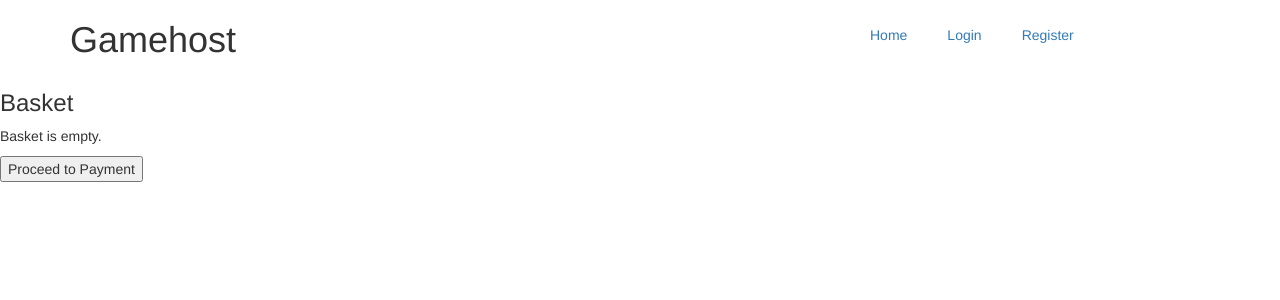
After one commit to nikohakanen/Gamehost, a Django app: page /checkout/ in a window 1280 px wide. The commit adds this page. Shown: the top 300 px of the page. Run offline with Django 3.2, Linux system fonts and the light colour scheme; parts of the project's set-up code (start-up, migrations or seed data) failed here and were passed over; some libraries are stand-ins or nearby versions.

Commit message:
Add checkout views

```diff
--- a/gamehost/templates/basket.html
+++ b/gamehost/templates/basket.html
@@ -5,6 +5,6 @@
 <div id="basket">
 {% include "basket_contents.html" %}
 </div>
-<button type="button">Checkout</button>
+<button type="button" onclick="location.href='{% url 'checkout' %}';">Checkout</button>
 
 {% endblock %}
--- a/gamehost/templates/basket_contents.html
+++ b/gamehost/templates/basket_contents.html
@@ -18,7 +18,9 @@
   <tr>
     <th>{{ game.name }}</th>
     <th>{{ game.price }} €</th>
-    <th> <button type="button" class="remove" id="{{ game.id }}">Remove</button> </th>
+    {% if modifiable %}
+      <th> <button type="button" class="remove" id="{{ game.id }}">Remove</button> </th>
+    {% endif %}
   </tr>
   {% endfor %}
   <tr>
--- /dev/null
+++ b/gamehost/templates/checkout.html
@@ -0,0 +1,21 @@
+{% extends "base.html" %}
+
+{% block content %}
+<h3> Basket </h3>
+<div id="basket">
+{% include "basket_contents.html" %}
+</div>
+
+<form action="http://payments.webcourse.niksula.hut.fi/pay/" method="POST">
+    <input type="hidden" name="pid" value="{{ pid }}" />
+    <input type="hidden" name="sid" value="{{ sid }}" />
+    <input type="hidden" name="success_url" value="{{ host }}{% url 'payment_success' %}"/>
+    <input type="hidden" name="cancel_url" value="{{ host }}{% url 'payment_cancel' %}" />
+    <input type="hidden" name="error_url" value="{{ host }}{% url 'payment_error' %}" />
+    <input type="hidden" name="checksum" value="{{ checksum }}" />
+    <input type="hidden" name="amount" value="{{ total }}" />
+    <input type="hidden" name="dev" value="test" />
+    <input type="submit" value="Proceed to Payment"/>
+</form>
+
+{% endblock %}
--- a/gamehost/views.py
+++ b/gamehost/views.py
@@ -2,14 +2,17 @@ from django.shortcuts import render, redirect
 from django.http import HttpResponse, Http404, JsonResponse
 from gamehost.models import Game, Highscore, Savedata, Transaction
 from gamehost.forms import UserForm, SiteUserForm, GameForm
-#from django.contrib.auth import authenticate, login, logout
 from django.contrib.auth.decorators import login_required
 from django.contrib.auth.models import User
 from datetime import timedelta
 from django.core.signing import TimestampSigner, SignatureExpired
 from django.core import signing, mail
+
 import json, datetime
+from hashlib import md5
 
+PAYMENT_ID = "sid271828"
+PAYMENT_KEY = "9846b7da3d25fc3b6ece0b753a47b099"
 
 # Create your views here.
 
@@ -202,46 +205,6 @@ def load_game(request):
                             'info': 'Gamestate could not be loaded.'})
 
 
-def add_to_basket(request, game_id):
-    if "basket" in request.session:
-        request.session["basket"].add(game_id)
-        request.session.modified = True
-    else:
-        request.session["basket"] = set(game_id)
-    return HttpResponse("Added {} to basket".format(game_id))
-
-def remove_from_basket(request, game_id):
-    if "basket" in request.session:
-        request.session["basket"].remove(game_id)
-        request.session.modified = True
-    contents = get_basket_contents(request)
-    return render(request, "basket_contents.html", contents)
-
-def get_basket_contents(request):
-    games = []
-    total = 0
-    if "basket" in request.session:
-        for game_id in request.session["basket"]:
-            try:
-                game = Game.objects.get(id=game_id);
-                total += game.price;
-                games.append(game)
-            except:
-                # Remove invalid item from basket
-                request.session["basket"].remove(game_id)
-                request.session.modified = True
-    return {"games": games, "total": total}
-
-def basket(request):
-    contents = get_basket_contents(request)
-    return render(request, "basket.html", contents)
-
-
-#def logout_view(request):
-    #logout(request)
-    #return render(request, 'message.html', {'message': 'Logged out.'})
-
-
 def register(request):
     if request.user.is_authenticated():
         return redirect(homeview)
@@ -290,3 +253,60 @@ def activate(request, key):
         return render(request, 'message.html', {'message': "The activation link has been expired"})
     except signing.BadSignature:
         raise Http404("Invalid activation link")
+
+def add_to_basket(request, game_id):
+    if "basket" in request.session:
+        request.session["basket"].add(game_id)
+        request.session.modified = True
+    else:
+        request.session["basket"] = set(game_id)
+    return HttpResponse("Added {} to basket".format(game_id))
+
+def remove_from_basket(request, game_id):
+    if "basket" in request.session:
+        request.session["basket"].remove(game_id)
+        request.session.modified = True
+    contents = get_basket_contents(request)
+    return render(request, "basket_contents.html", contents)
+
+def get_basket_contents(request):
+    games = []
+    total = 0
+    if "basket" in request.session:
+        for game_id in request.session["basket"]:
+            try:
+                game = Game.objects.get(id=game_id);
+                total += game.price;
+                games.append(game)
+            except:
+                # Remove invalid item from basket
+                request.session["basket"].remove(game_id)
+                request.session.modified = True
+    return {"games": games, "total": total, "modifiable": True}
+
+def basket(request):
+    contents = get_basket_contents(request)
+    return render(request, "basket.html", contents)
+
+def checkout(request):
+    pid = "asd"
+    contents = get_basket_contents(request)
+    contents["modifiable"] = False
+    contents["pid"] = pid
+    contents["sid"] = PAYMENT_ID
+    check_str = "pid={}&sid={}&amount={}&token={}".format(pid, PAYMENT_ID, contents["total"],
+                                                          PAYMENT_KEY)
+    m = md5(check_str.encode("ascii"))
+    checksum = m.hexdigest()
+    contents["checksum"] = checksum
+    contents["host"] = "http://" + request.get_host()
+    return render(request, "checkout.html", contents)
+
+def payment_success(request):
+    return render(request, "message.html", {"message": "payment_success"})
+
+def payment_cancel(request):
+    return render(request, "message.html", {"message": "payment_cancel"})
+
+def payment_error(request):
+    return render(request, "message.html", {"message": "payment_error"})
--- a/gameproject/urls.py
+++ b/gameproject/urls.py
@@ -20,7 +20,6 @@ from django.views.generic import TemplateView
 from django.contrib.auth import views as auth_views
 
 urlpatterns = [
-    #url('^', include('django.contrib.auth.urls')),    # Authentication urls
     url(r'^login/$', auth_views.login, name="login"),
     url(r'^logout/$', auth_views.logout, {'next_page': r'/home/'}, name="logout"),
     url(r'^$', views.homeview, name="homeview"),
@@ -29,7 +28,6 @@ urlpatterns = [
     url(r'^accounts/profile/(?P<user_id>[0-9]+)/$', views.profile),
     url(r'^register/$', views.register),
     url(r'^activate/(?P<key>.*)/?$', views.activate),
-    #url(r'^logout_page/', views.logout_view),
     url(r'^game/(?P<game_id>[0-9]+)/$', views.game),
     url(r'^add_game/$', views.add_game),
     url(r'^addscore/$', views.add_highscore),
@@ -42,5 +40,8 @@ urlpatterns = [
     url(r'^basket/$', views.basket, name="basket"),
     url(r'^purchased_games/(?P<user_id>[0-9]+)/$', views.purchased_games),
     url(r'^games/$', views.games),
-    #url(r'^index/', include('gamehost.urls')),
+    url(r'^checkout/$', views.checkout, name="checkout"),
+    url(r'^checkout/success/$', views.payment_success, name="payment_success"),
+    url(r'^checkout/cancel/$', views.payment_cancel, name="payment_cancel"),
+    url(r'^checkout/error/$', views.payment_error, name="payment_error"),
 ]
```
